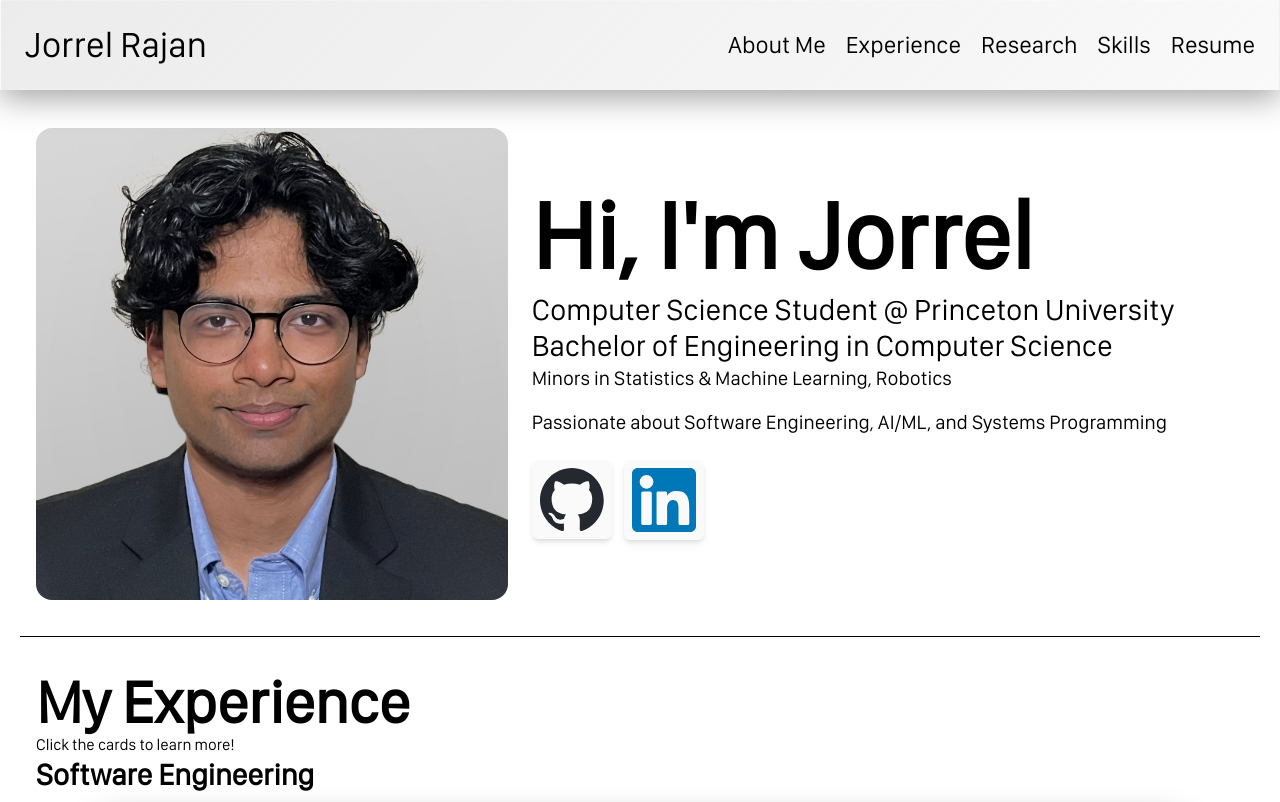
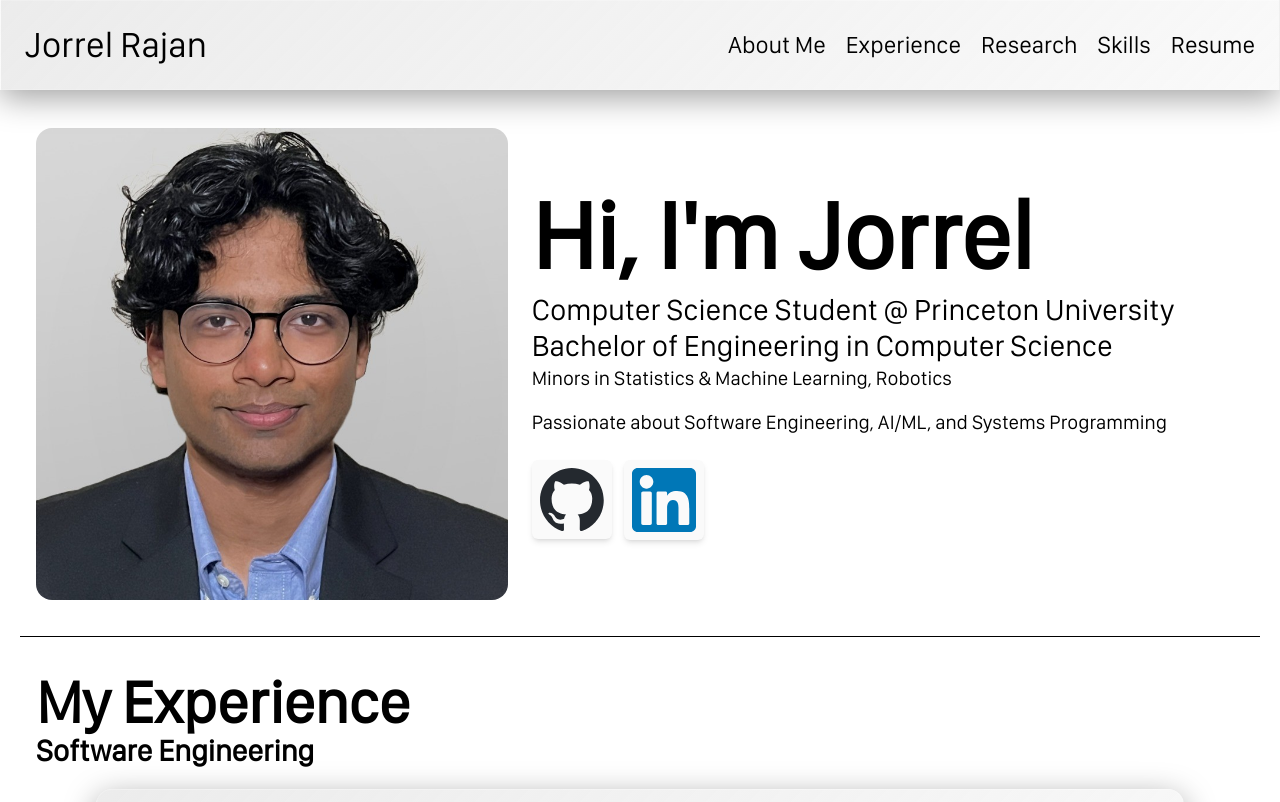
Before and after one commit to jorrel1230/jorrel1230.github.io, a SvelteKit app: page / in a window 1280 px wide. Shown: the top 802 px of the page. Built offline with nearby package versions, Linux system fonts and the light colour scheme.

Commit message:
tweak + ci/cd test

```diff
--- a/src/routes/Experience.svelte
+++ b/src/routes/Experience.svelte
@@ -6,7 +6,6 @@
 
 <section class="flex w-full flex-col" itemscope itemtype="https://schema.org/ItemList">
 	<h1 class="text-6xl font-bold">My Experience</h1>
-	<p>Click the cards to learn more!</p>
 	<h2 class="mb-5 text-3xl font-bold">Software Engineering</h2>
 
 	<GlassWrapper
```
